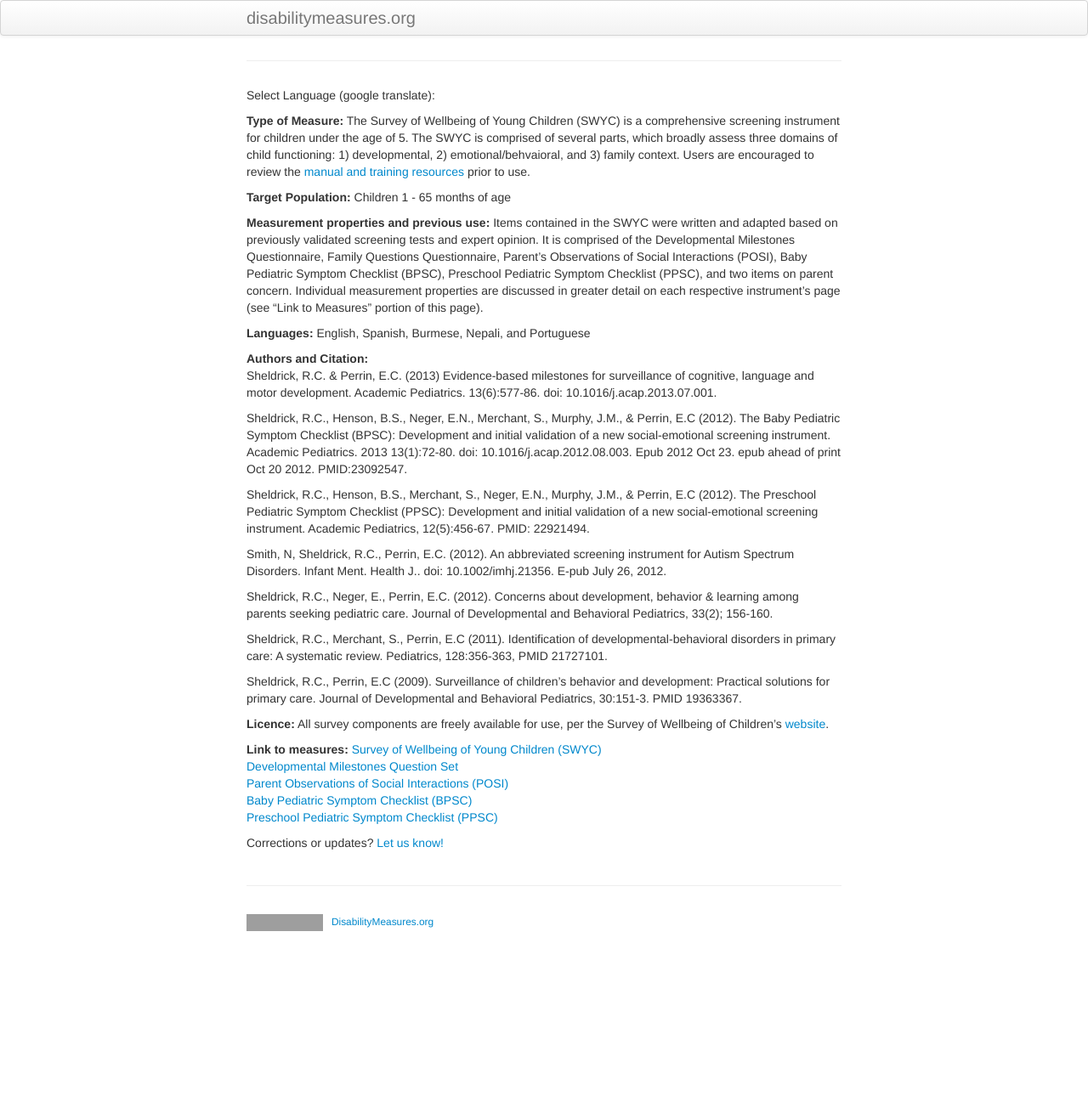
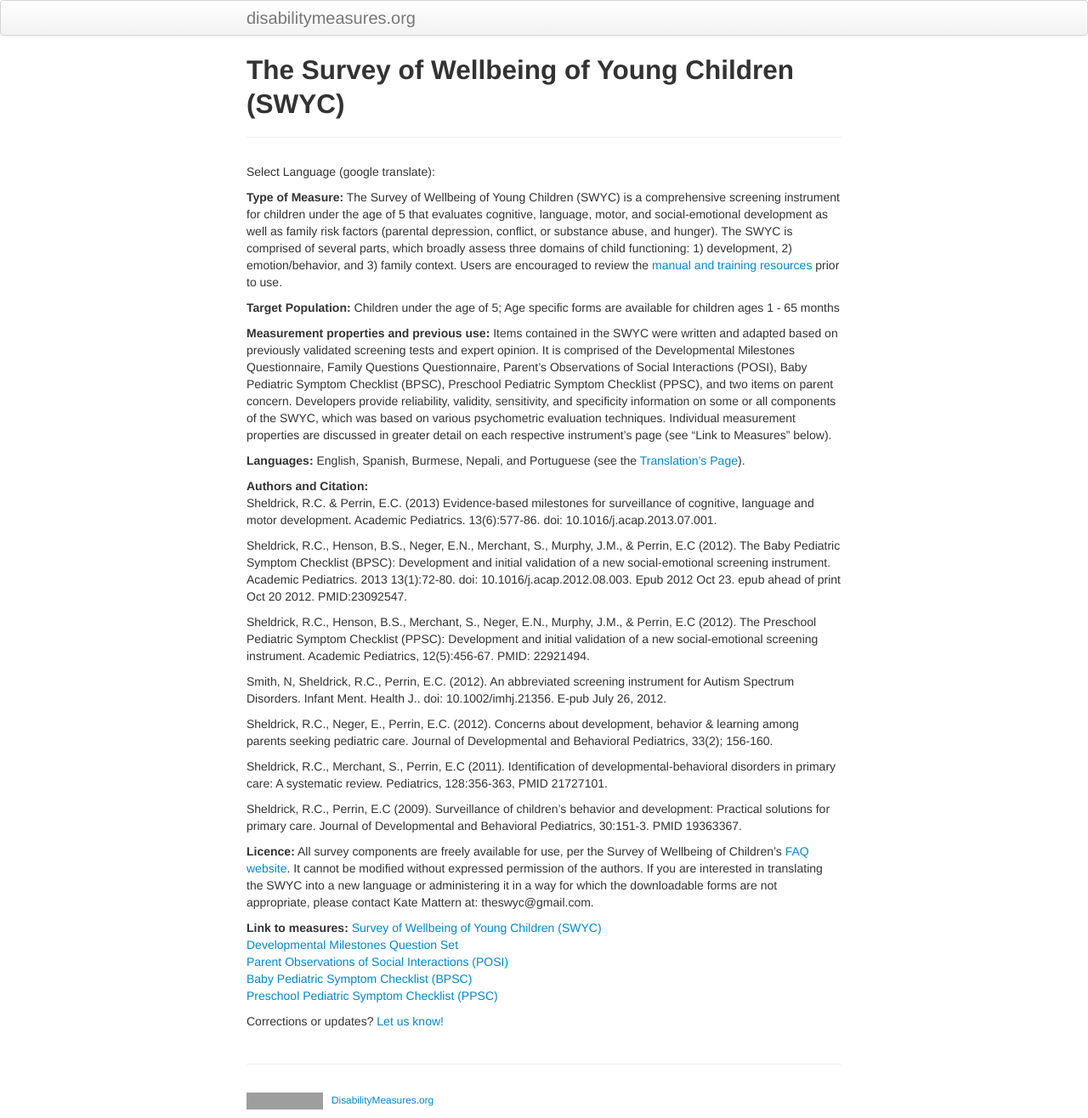
Before and after one commit to mjmaenner/disabilitymeasures, a Jekyll site: the page built from SWYC/index.md, in a window 1280 px wide. Shown: the whole page at 85% size. Built offline with Jekyll 4.4.1, drawn with Linux system fonts in a browser that asks for light colours; before the commit the page ends 1106 px from its top, so only the background shows below that; grey boxes are pictures that could not be loaded.

Commit message:
merged previous swyc page

```diff
--- a/SWYC/index.md
+++ b/SWYC/index.md
@@ -1,6 +1,6 @@
 ---
 layout: page
-title:
+title: The Survey of Wellbeing of Young Children (SWYC)
 description:
 tags: measures
 ---
@@ -13,13 +13,13 @@ function googleTranslateElementInit() {
 }
 </script><script type="text/javascript" src="//translate.google.com/translate_a/element.js?cb=googleTranslateElementInit"></script>
 
-**Type of Measure:**  The Survey of Wellbeing of Young Children (SWYC) is a comprehensive screening instrument for children under the age of 5. The SWYC is comprised of several parts, which broadly assess three domains of child functioning: 1) developmental, 2) emotional/behvaioral, and 3) family context. Users are encouraged to review the [manual and training resources](https://www.floatinghospital.org/The-Survey-of-Wellbeing-of-Young-Children/Manual-Training-Resources.aspx) prior to use.
+**Type of Measure:**  The Survey of Wellbeing of Young Children (SWYC) is a comprehensive screening instrument for children under the age of 5 that evaluates cognitive, language, motor, and social-emotional development as well as family risk factors (parental depression, conflict, or substance abuse, and hunger). The SWYC is comprised of several parts, which broadly assess three domains of child functioning: 1) development, 2) emotion/behavior, and 3) family context. Users are encouraged to review the [manual and training resources](https://www.floatinghospital.org/The-Survey-of-Wellbeing-of-Young-Children/Manual-Training-Resources.aspx) prior to use.
 
-**Target Population:** Children 1 - 65 months of age
+**Target Population:** Children under the age of 5; Age specific forms are available for children ages 1 - 65 months
 
-**Measurement properties and previous use:** Items contained in the SWYC were written and adapted based on previously validated screening tests and expert opinion. It is comprised of the Developmental Milestones Questionnaire, Family Questions Questionnaire, Parent's Observations of Social Interactions (POSI), Baby Pediatric Symptom Checklist (BPSC), Preschool Pediatric Symptom Checklist (PPSC), and two items on parent concern. Individual measurement properties are discussed in greater detail on each respective instrument's page (see "Link to Measures" portion of this page).
+**Measurement properties and previous use:** Items contained in the SWYC were written and adapted based on previously validated screening tests and expert opinion. It is comprised of the Developmental Milestones Questionnaire, Family Questions Questionnaire, Parent's Observations of Social Interactions (POSI), Baby Pediatric Symptom Checklist (BPSC), Preschool Pediatric Symptom Checklist (PPSC), and two items on parent concern. Developers provide reliability, validity, sensitivity, and specificity information on some or all components of the SWYC, which was based on various psychometric evaluation techniques. Individual measurement properties are discussed in greater detail on each respective instrument's page (see "Link to Measures" below).
 
-**Languages:** English, Spanish, Burmese, Nepali, and Portuguese
+**Languages:** English, Spanish, Burmese, Nepali, and Portuguese (see the [Translation's Page](https://www.floatinghospital.org/The-Survey-of-Wellbeing-of-Young-Children/Translations.aspx)).
 
 **Authors and Citation:**
 Sheldrick, R.C. & Perrin, E.C. (2013) Evidence-based milestones for surveillance of cognitive, language and motor development. Academic Pediatrics. 13(6):577-86. doi: 10.1016/j.acap.2013.07.001.
@@ -36,7 +36,7 @@ Sheldrick, R.C., Merchant, S., Perrin, E.C (2011). Identification of development
 
 Sheldrick, R.C., Perrin, E.C (2009). Surveillance of children’s behavior and development: Practical solutions for primary care. Journal of Developmental and Behavioral Pediatrics, 30:151-3. PMID 19363367.
 
-**Licence:** All survey components are freely available for use, per the Survey of Wellbeing of Children's [website](https://www.floatinghospital.org/The-Survey-of-Wellbeing-of-Young-Children/Parts-of-the-SWYC.aspx).
+**Licence:** All survey components are freely available for use, per the Survey of Wellbeing of Children's [FAQ website](https://www.floatinghospital.org/The-Survey-of-Wellbeing-of-Young-Children/FAQ.aspx). It cannot be modified without expressed permission of the authors. If you are interested in translating the SWYC into a new language or administering it in a way for which the downloadable forms are not appropriate, please contact Kate Mattern at: theswyc@gmail.com.
 
 **Link to measures:** [Survey of Wellbeing of Young Children (SWYC)](https://www.floatinghospital.org/The-Survey-of-Wellbeing-of-Young-Children/Parts-of-the-SWYC.aspx)
 [Developmental Milestones Question Set](insert link to dd measures page)
```
